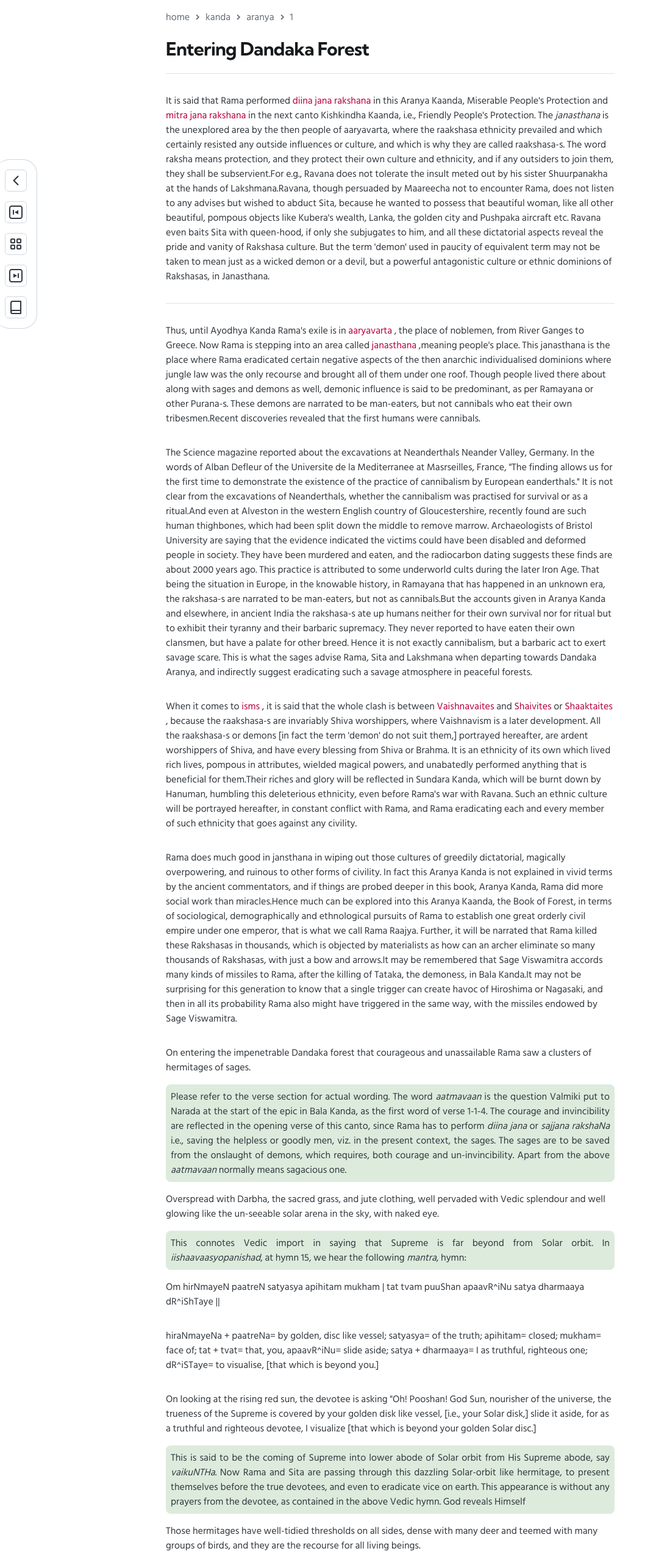
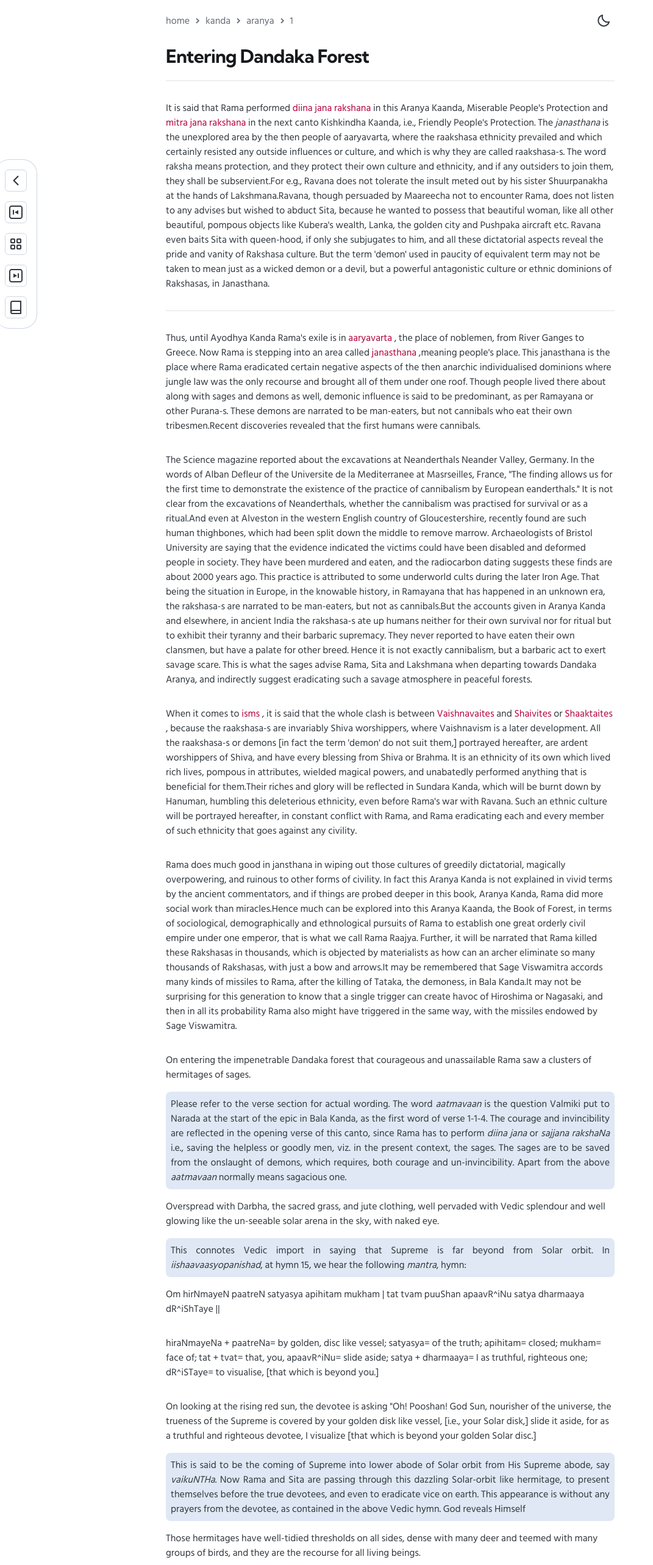
Before and after one commit to badalsaibo/read-ramayana, a Next.js app: page /kanda/aranya/1 in a window 1280 px wide. Shown: the top 2566 px of the page at 61% size, without its empty margins (0-1071 px from the left). Built offline with nearby package versions, Linux system fonts and the light colour scheme.

Commit message:
feat: commentary

```diff
--- a/src/components/Commentary/Commentary.tsx
+++ b/src/components/Commentary/Commentary.tsx
@@ -13,14 +13,11 @@ export default Commentary;
 
 const Wrapper = styled(Box)(({ theme }) => ({
   padding: theme.spacing(1),
-  backgroundColor: `rgba(${theme.vars.palette.success.mainChannel} / 0.15)`,
+  backgroundColor: theme.palette.mode === 'light' ? 'hsl(215deg 50% 79% / 40%)' : 'hsl(247deg 31% 46% / 40%)',
   borderRadius: theme.spacing(1),
   '& p': {
     marginTop: 0,
     marginBottom: 0,
     textAlign: 'justify',
   },
-  '@media (prefers-color-scheme: dark)': {
-    backgroundColor: 'hsl(247deg 31% 46% / 40%)',
-  },
 }));
--- a/src/pages/kanda/[kanda]/[sarga]/index.tsx
+++ b/src/pages/kanda/[kanda]/[sarga]/index.tsx
@@ -14,6 +14,7 @@ import { getChapterOfKanda, getChaptersOfKanda } from 'utils/ssg';
 import Breadcrumbs from 'components/Breadcrumbs';
 import RenderContent from 'components/RenderContent';
 import HtmlTypography from 'components/HtmlTypography';
+import DarkModeButton from 'components/DarkModeButton';
 
 type TSargaProps = {
   id: string;
@@ -68,7 +69,10 @@ const Sarga = (props: TSargaProps) => {
 
   return (
     <Container>
-      <Breadcrumbs />
+      <Stack direction="row" alignItems="center" justifyContent="space-between">
+        <Breadcrumbs />
+        <DarkModeButton />
+      </Stack>
       <HtmlTypography level="h2" component="h1">
         {title}
       </HtmlTypography>
```
